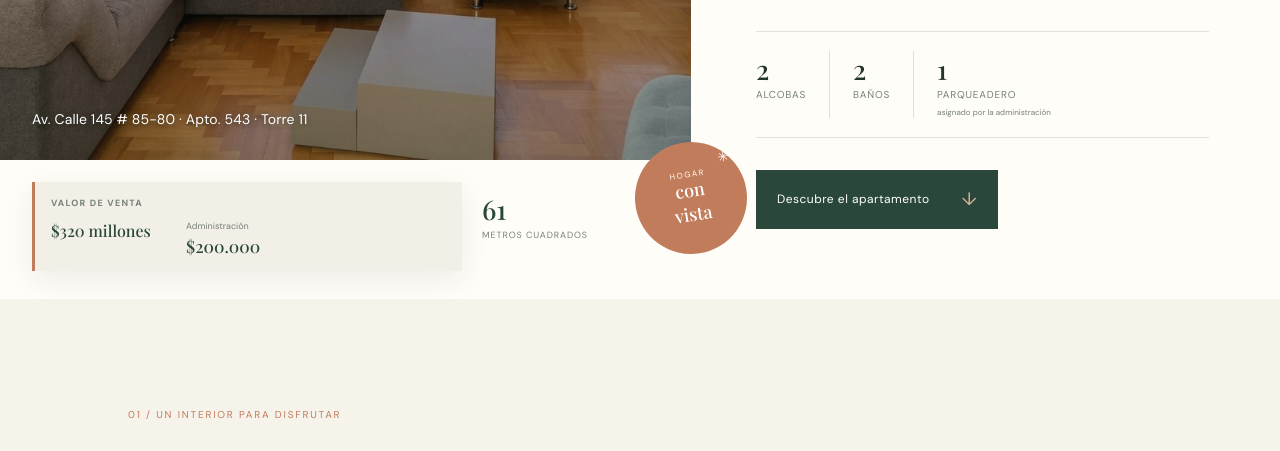
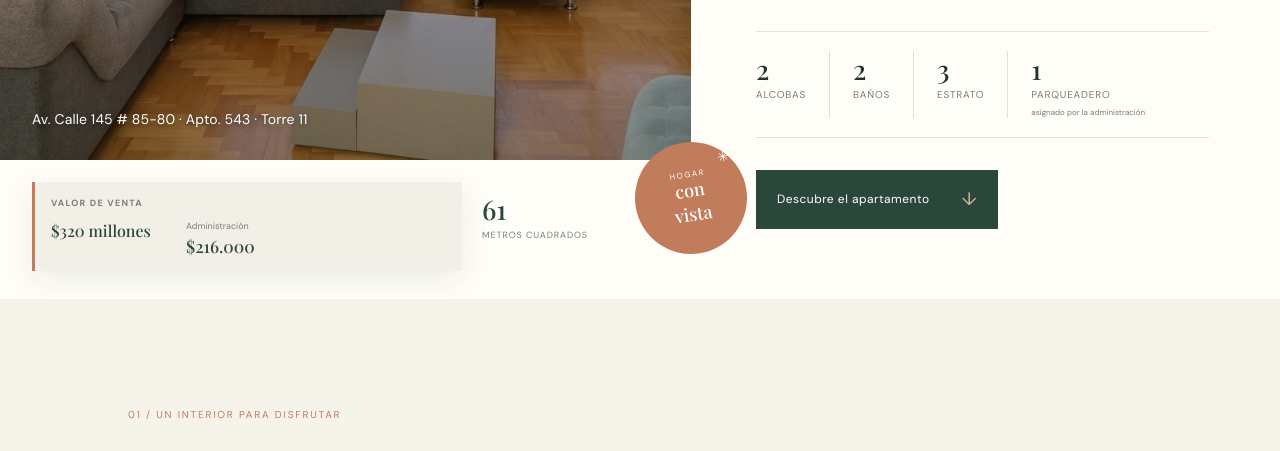
Before and after one commit to angefonseca-coder/BalconesDeLaColina, a plain HTML site: page index.html in a window 1280 px wide. Shown: the part 602-1053 px from the top of the page. Drawn offline with nearby package versions, Linux system fonts and the light colour scheme.

Commit message:
Actualiza administración y agrega estrato

```diff
--- a/index.html
+++ b/index.html
@@ -19,12 +19,12 @@
 
   <main>
     <section class="hero" id="inicio">
-      <div class="hero-visual"><div class="hero-image"><img src="public/images/photo-01-atardecer.jpeg" alt="Sala del apartamento con vista a la ciudad al atardecer" /><div class="photo-tag">Balcones de la Colina</div><p class="hero-address">Av. Calle 145 # 85-80 · Apto. 543 · Torre 11</p></div><div class="hero-meta"><div class="hero-meta-main"><div class="price-block" aria-label="Valores de venta y administración"><p class="price-heading">VALOR DE VENTA</p><div class="price-options"><div class="price-option sale-option"><strong>$320 millones</strong></div><div class="price-option admin-option"><span>Administración</span><strong>$200.000</strong></div></div></div><p class="area-note"><strong>61</strong><span>metros cuadrados</span></p></div></div></div>
+      <div class="hero-visual"><div class="hero-image"><img src="public/images/photo-01-atardecer.jpeg" alt="Sala del apartamento con vista a la ciudad al atardecer" /><div class="photo-tag">Balcones de la Colina</div><p class="hero-address">Av. Calle 145 # 85-80 · Apto. 543 · Torre 11</p></div><div class="hero-meta"><div class="hero-meta-main"><div class="price-block" aria-label="Valores de venta y administración"><p class="price-heading">VALOR DE VENTA</p><div class="price-options"><div class="price-option sale-option"><strong>$320 millones</strong></div><div class="price-option admin-option"><span>Administración</span><strong>$216.000</strong></div></div></div><p class="area-note"><strong>61</strong><span>metros cuadrados</span></p></div></div></div>
       <div class="hero-copy">
         <p class="eyebrow"><span></span> En venta · <b class="lowercase-name">balcones de la colina</b></p>
         <h1>Tu próximo hogar<br/>tiene <em>otra perspectiva.</em></h1>
         <p class="lede">Un hogar acogedor con sol de la tarde, espacios bien distribuidos y una vista que acompaña el día a día.</p>
-        <div class="hero-facts"><div><strong>2</strong><span>alcobas</span></div><div><strong>2</strong><span>baños</span></div><div class="hero-parking"><strong>1</strong><span>parqueadero</span><small class="parking-note">asignado por la administración</small></div></div>
+        <div class="hero-facts"><div><strong>2</strong><span>alcobas</span></div><div><strong>2</strong><span>baños</span></div><div><strong>3</strong><span>estrato</span></div><div class="hero-parking"><strong>1</strong><span>parqueadero</span><small class="parking-note">asignado por la administración</small></div></div>
         <a class="button" href="#espacios">Descubre el apartamento <span>↓</span></a>
       </div>
       <div class="hero-stamp"><span>HOGAR</span><b>con<br/>vista</b><i>✳</i></div>
```
